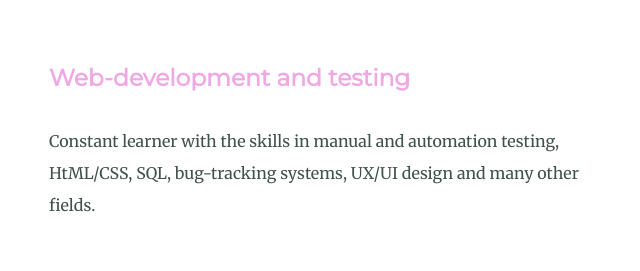
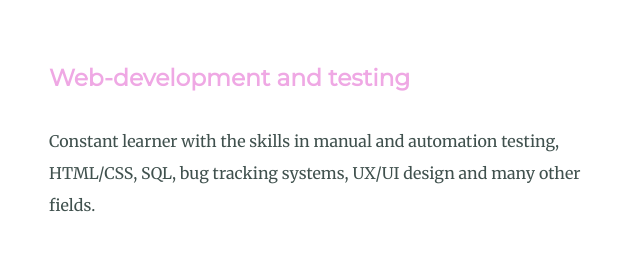
Before and after one commit to ianikova/cv, a plain HTML site: page index.html in a window 1280 px wide. Shown: the part 1840-2111 px from the top of the page, 207-847 px from the left. Drawn offline with Linux system fonts and the light colour scheme; a web font is replaced by a local one.

Commit message:
Update index.html

```diff
--- a/index.html
+++ b/index.html
@@ -41,7 +41,7 @@
       <div class="skill-row">
         <img class="code-img" src="4.png" alt="code">
         <h3>Web-development and testing</h3>
-        <p class="code-skill-description">Constant learner with the skills in manual and automation testing, HtML/CSS, SQL, bug-tracking systems, UX/UI design and many other fields.</p>
+        <p class="code-skill-description">Constant learner with the skills in manual and automation testing, HTML/CSS, SQL, bug tracking systems, UX/UI design and many other fields.</p>
       </div>
     </div>
 
```
